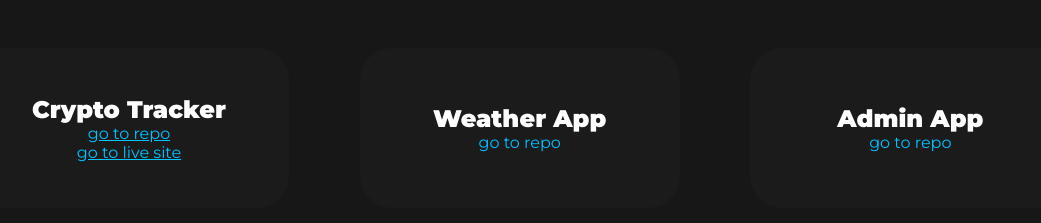
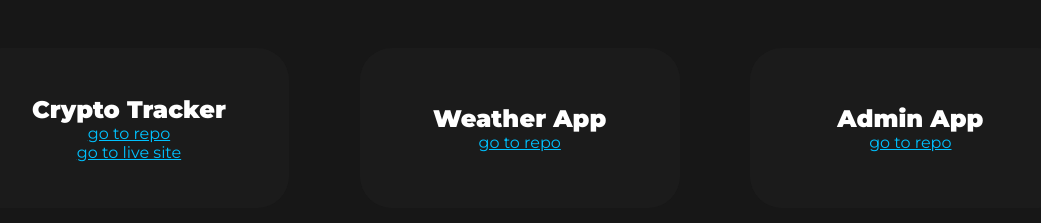
Before and after one commit to cpsanjay/portfolio, a React (Create React App) app: page / in a window 1280 px wide. Shown: the part 1280-1503 px from the top of the page, without its empty margins (101-1142 px from the left). Built offline with nearby package versions, Linux system fonts and the light colour scheme; the HTML template or start-up script is replaced by a standard one.

Commit message:
update details

```diff
--- a/src/ProjectData.js
+++ b/src/ProjectData.js
@@ -33,10 +33,10 @@ export const projectData = [
   },
   {
     name: "Weather App",
-    link: "https://github.com/cpsanjay/weather-app-react",
+    repoLink: "https://github.com/cpsanjay/weather-app-react",
   },
   {
     name: "Admin App",
-    link: "https://github.com/cpsanjay/admin-app-react",
+    repoLink: "https://github.com/cpsanjay/admin-app-react",
   },
 ];
```
